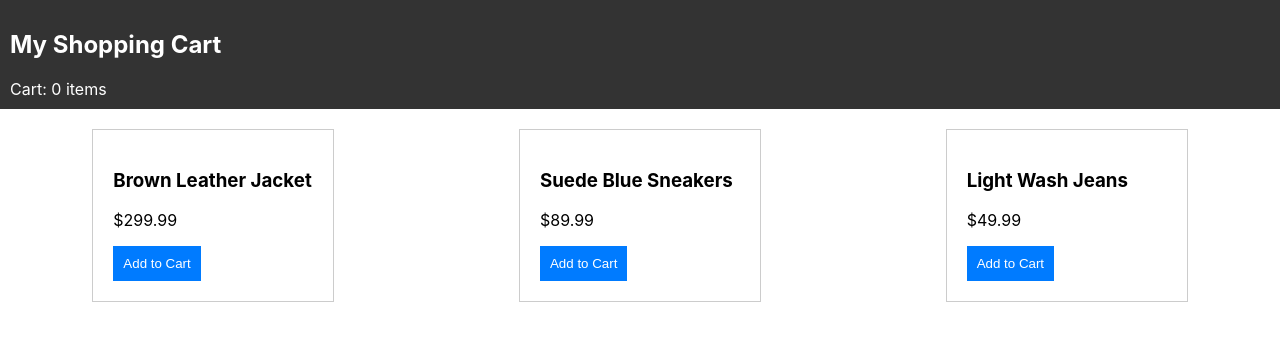
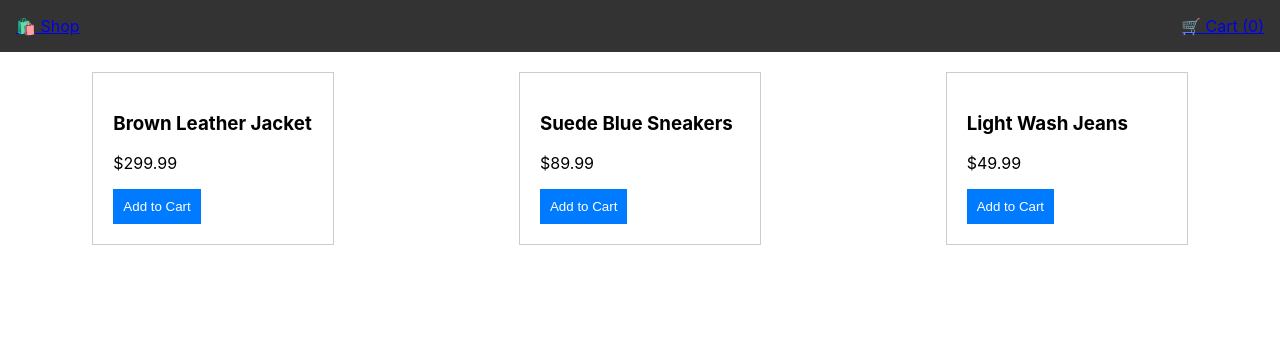
Before and after one commit to ant05man/shopping-cart-project, a React (Create React App) app in the folder frontend/: page / in a window 1280 px wide. Shown: the top 340 px of the page. Built offline with nearby package versions, Linux system fonts and the light colour scheme.

Commit message:
updated navbar with link to cart page

```diff
--- a/frontend/src/components/Navbar.js
+++ b/frontend/src/components/Navbar.js
@@ -1,10 +1,11 @@
 import React from 'react';
+import { Link } from 'react-router-dom';
 
 const Navbar = ({ cartItemCount }) => {
   return (
-    <nav>
-      <h2>My Shopping Cart</h2>
-      <div>Cart: {cartItemCount} items</div>
+    <nav style={{ display: 'flex', justifyContent: 'space-between', padding: '1rem' }}>
+      <Link to="/">🛍️ Shop</Link>
+      <Link to="/cart">🛒 Cart ({cartItemCount})</Link>
     </nav>
   );
 };
```
